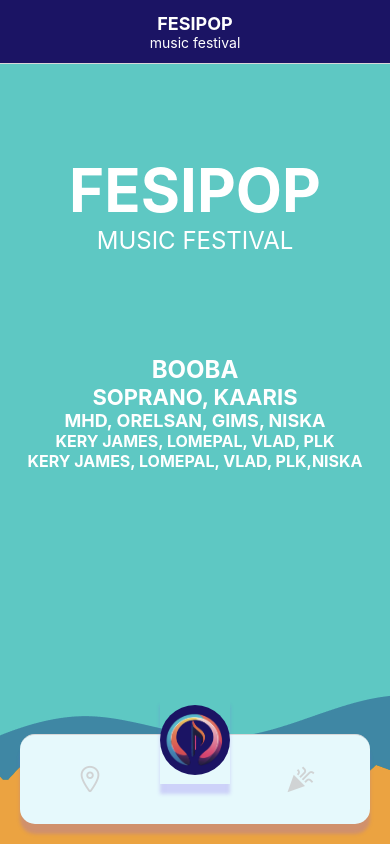
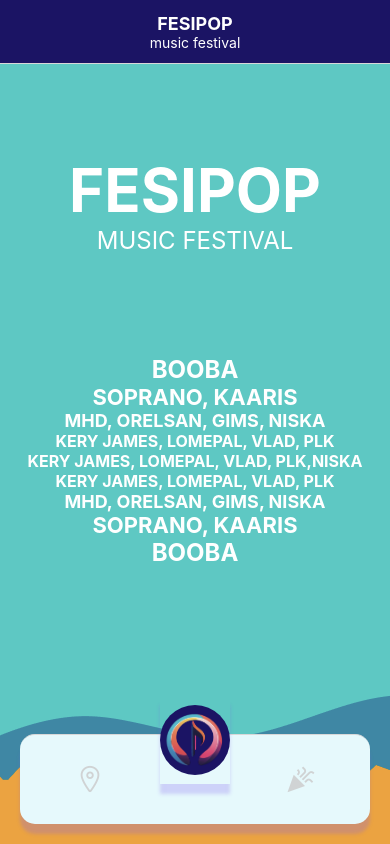
Before and after one commit to Thomasdelecluse/NFS-Mobile, a React Native app: screen /Home in a window 390 px wide. Built offline with nearby package versions, Linux system fonts and the light colour scheme.

Commit message:
feat: update code

```diff
--- a/pages/HomeScreen.js
+++ b/pages/HomeScreen.js
@@ -13,6 +13,10 @@
                 <Text style={styles.lineTextSmaller}>MHD, ORELSAN, GIMS, NISKA</Text>
                 <Text style={styles.lineTextTiny}>KERY JAMES, LOMEPAL, VLAD, PLK</Text>
                 <Text style={styles.lineTextTiny}>KERY JAMES, LOMEPAL, VLAD, PLK,NISKA</Text>
+                <Text style={styles.lineTextTiny}>KERY JAMES, LOMEPAL, VLAD, PLK</Text>
+                <Text style={styles.lineTextSmaller}>MHD, ORELSAN, GIMS, NISKA</Text>
+                <Text style={styles.lineTextSmall}>SOPRANO, KAARIS</Text>
+                <Text style={styles.lineText}>BOOBA</Text>
                 {/* Continue d'ajouter du texte si nécessaire */}
             </ScrollView>
         </ImageBackground>
```
